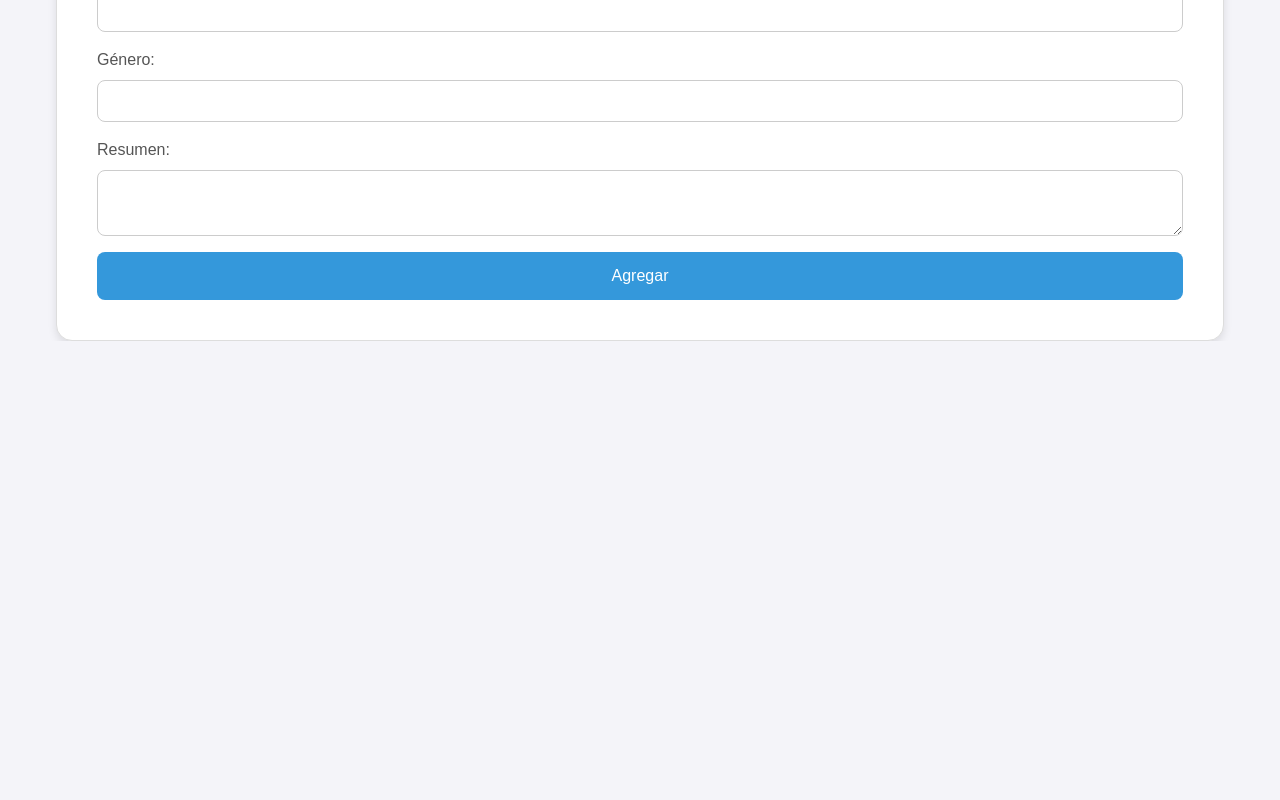
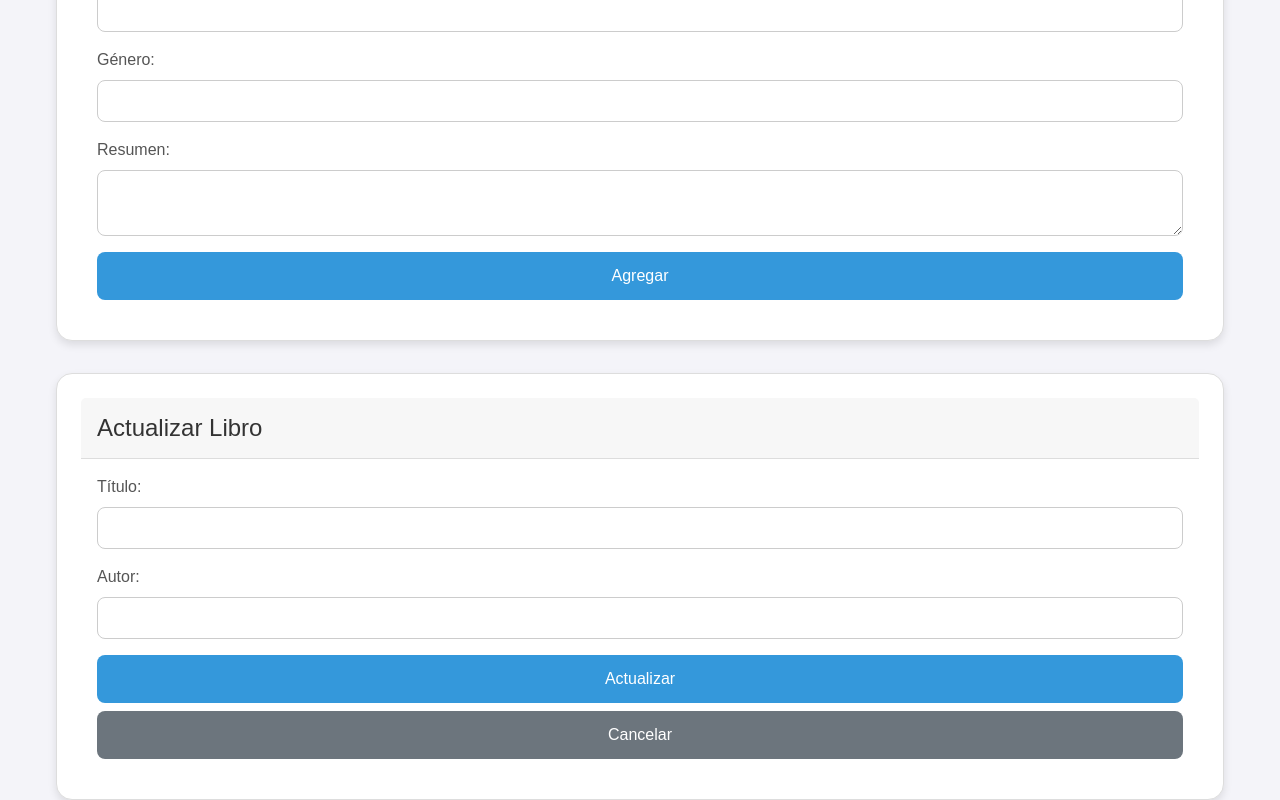
Before and after one commit to brcastillo10/Biblioteca_Api_2, a website: page src/views/home.html in a window 1280 px wide. Shown: the part 767-1567 px from the top of the page. Before the commit the page ends 1108 px from the top, so only its background shows below. Drawn offline with nearby package versions, Linux system fonts and the light colour scheme; sample sign-in values are in the browser's storage; files whose address does not match are found by name.

Commit message:
Correccion de la la tabla de actuañizar libro

```diff
--- a/src/views/home.html
+++ b/src/views/home.html
@@ -198,7 +198,7 @@
                 </form>
             </div>
         </div>
-        <div class="card" id="update-card" style="display:none;">
+        <div class="card" id="update-card">
             <div class="card-header">
                 <h2 class="card-title">Actualizar Libro</h2>
             </div>
```
